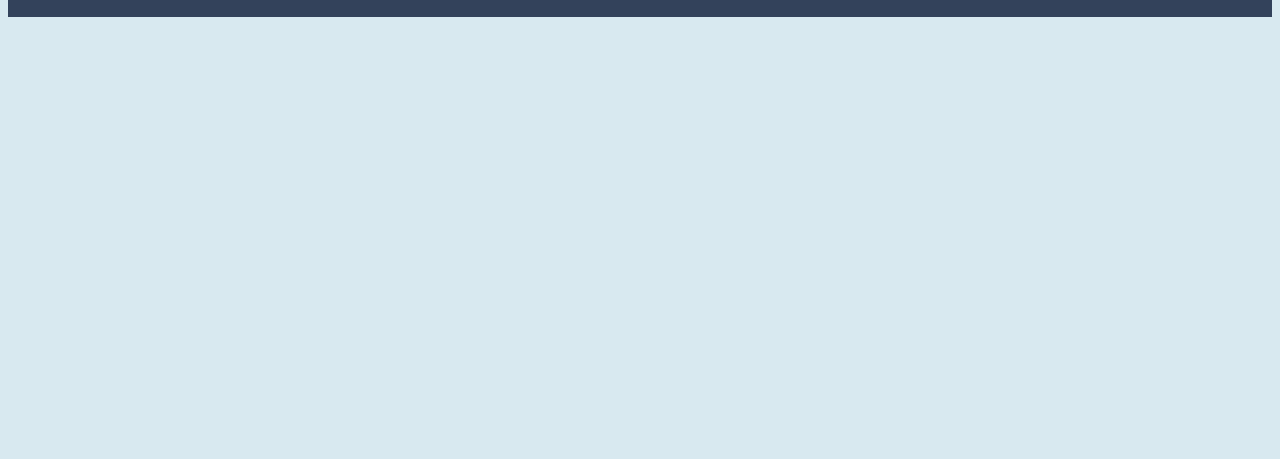
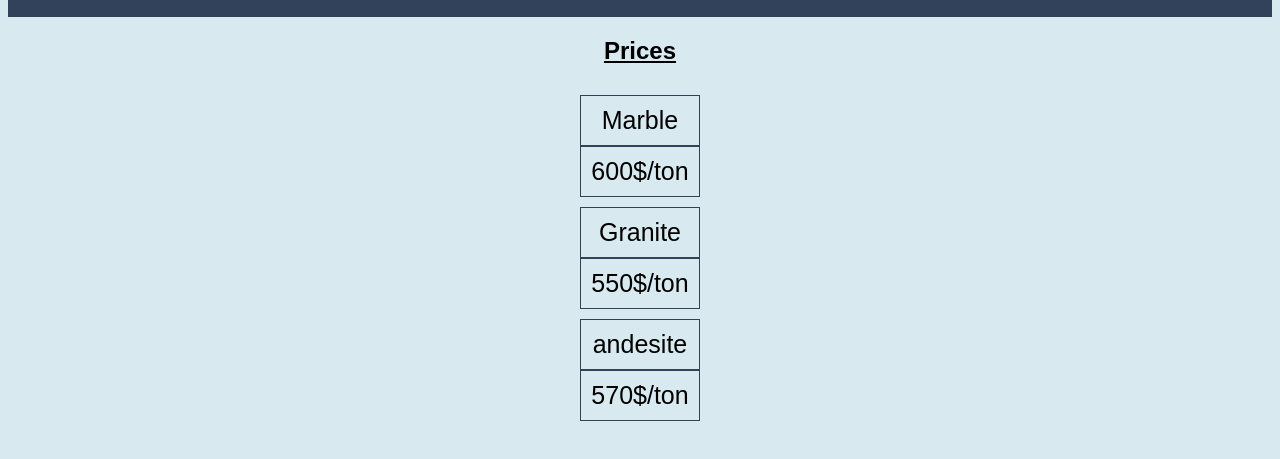
Before and after one commit to samuelp567/Mining, a plain HTML site: page prices.html in a window 1280 px wide. Shown: the part 73-532 px from the top of the page. Drawn offline with Linux system fonts and the light colour scheme; a web font is replaced by a local one.

Commit message:
First version of project done

```diff
--- a/prices.html
+++ b/prices.html
@@ -14,5 +14,22 @@
         <a href="index.html">Home</a>
     </div>
     </div>
+    <div class="prices">
+        <h2 id="price">Prices</h2>
+        <table>
+            <tr>
+                <td>Marble</td>
+                <td>600$/ton</td>
+            </tr>
+            <tr>
+                <td>Granite</td>
+                <td>550$/ton</td>
+            </tr>
+            <tr>
+                <td>andesite</td>
+                <td>570$/ton</td>
+            </tr>
+        </table>
+    </div>
 </body>
 </html>
--- a/style.css
+++ b/style.css
@@ -22,6 +22,7 @@ body{
 }
 h1{
     margin: 0;
+
 }
 .image{
     background-image:url("quarry.jpg") ;
@@ -62,3 +63,42 @@ h1{
 #job{
     text-decoration: underline;
 }
+#pick{
+    position:absolute;
+    top:300px;
+    left:200px;
+}
+#rock{
+    position:absolute;
+    top:340px;
+    left:142px;
+}
+table, th, td {
+    border: 1px solid #33425b;
+    display: flex;
+    justify-content: center;
+  }
+  table{
+    border:0;
+    font-size:25px;
+    /* margin: 30px; */
+
+  }
+  td{
+    padding: 10px;
+    /* margin: 30px; */
+  }
+  tr{
+    margin: 10px;
+    display:block;
+  }
+  #price{
+    text-align: center;
+    text-decoration: underline;
+  }
+  .image h1{
+    font-size: 40px;
+  }
+  .image p{
+    font-size: 20px;
+  }
```
Also changed, not shown: index.html (+2 -2 lines).
